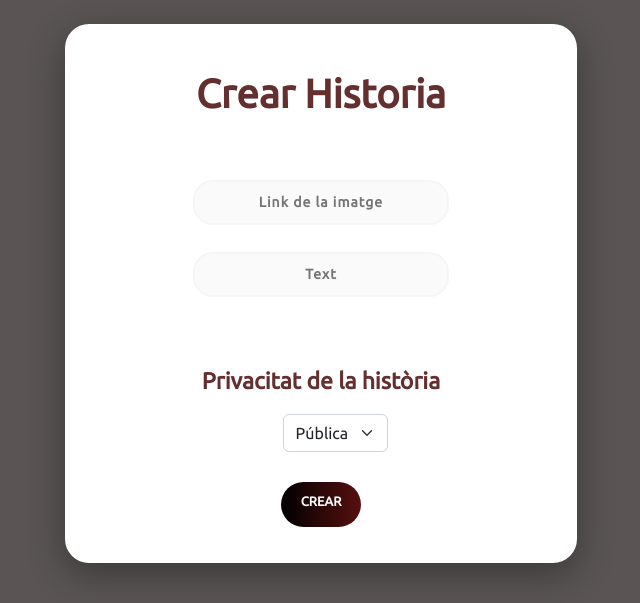
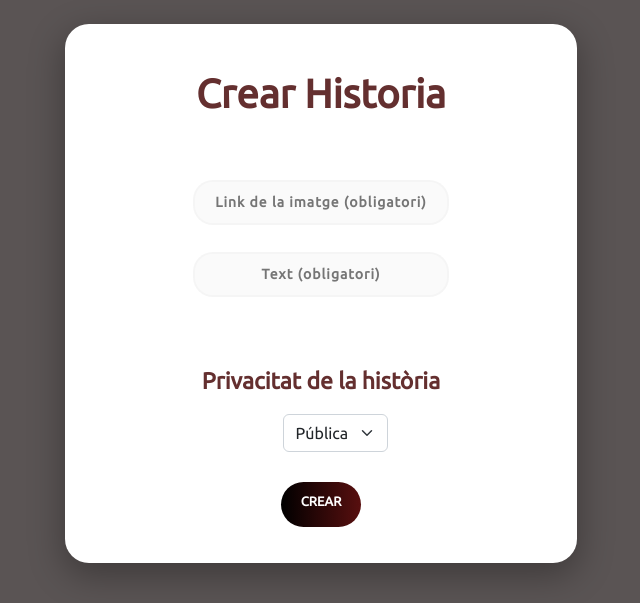
Before and after one commit to Xavo0712/BD2-practica, a PHP site: page /views/crearHistoria.php in a window 1280 px wide. Shown: the part 153-756 px from the top of the page, without its empty margins (319-959 px from the left). Run offline with PHP 8.4, Linux system fonts and the light colour scheme; some libraries are stand-ins or nearby versions.

Commit message:
obligar al usuario a llenar los campos de foto y titulo de las historias

```diff
--- a/views/crearHistoria.php
+++ b/views/crearHistoria.php
@@ -8,8 +8,8 @@
             <p class="sign" style="font-size: 40px;" align="center">Crear Historia</p>
             <form action="/BD2-practica/<?php echo basename(__DIR__) ?>/historiaPublicada.php" class="form1"
                 method="get">
-                <input name="link" class="un " type="text" align="center" placeholder="Link de la imatge">
-                <input name="titol" class="un " type="text" align="center" placeholder="Text">
+                <input name="link" class="un " type="text" align="center" placeholder="Link de la imatge (obligatori)">
+                <input name="titol" class="un " type="text" align="center" placeholder="Text (obligatori)">
                 <p class="sign" align="center">Privacitat de la història</p>
                 <select name="priv" class="form-select" style="width: auto; margin-left: 42.5%;"
                     aria-label="Default select example">
```
Also changed, not shown: views/historiaPublicada.php (+21 -1 lines).
